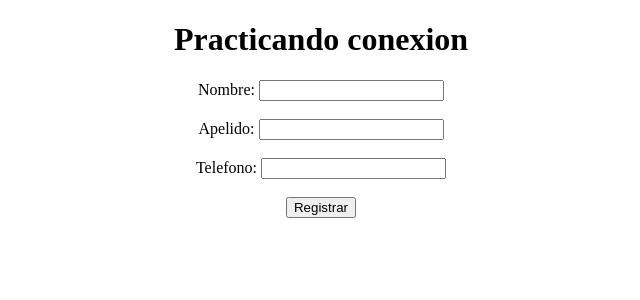
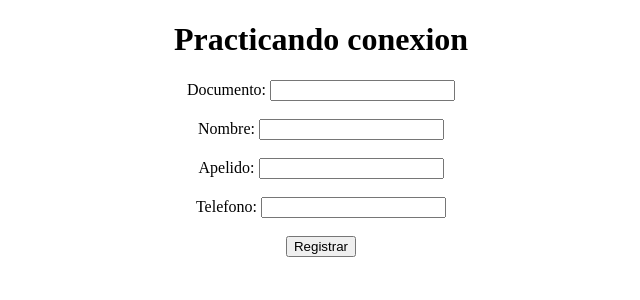
Before and after one commit to dextter1913/practicando-conexion, a PHP site: page / in a window 1280 px wide. Shown: the top 300 px of the page, without its empty margins (319-959 px from the left). Run offline with PHP 8.4, Linux system fonts and the light colour scheme.

Commit message:
Actualizacion

```diff
--- a/index.php
+++ b/index.php
@@ -9,6 +9,8 @@
 <body>
     <center><h1>Practicando conexion</h1>
     <form action="index.php" method="post">
+    <label for="Id">Documento:</label>
+    <input type="text" name="id" id="Id"><br><br>
     <label for="nombre">Nombre:</label>
     <input type="text" name="Nombre" id="nombre"><br><br>
     <label for="apellido">Apelido:</label>
```
